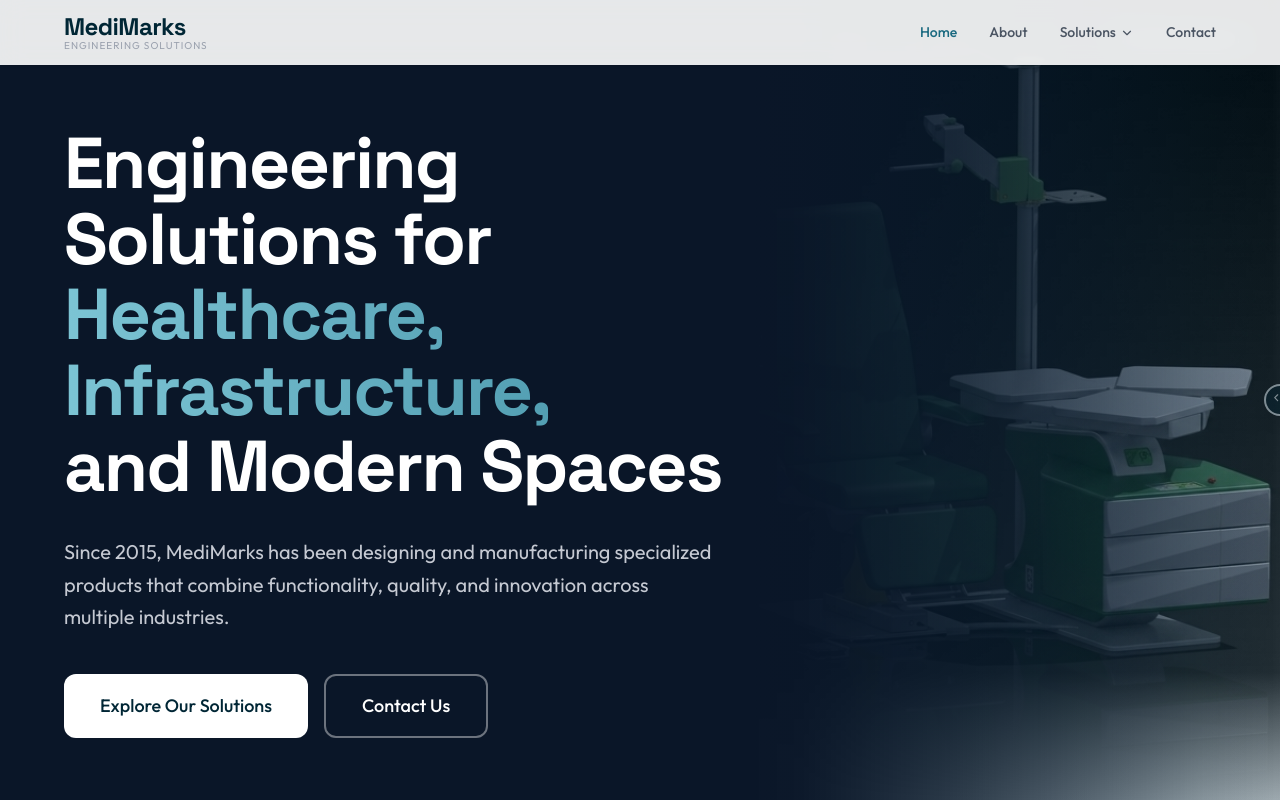
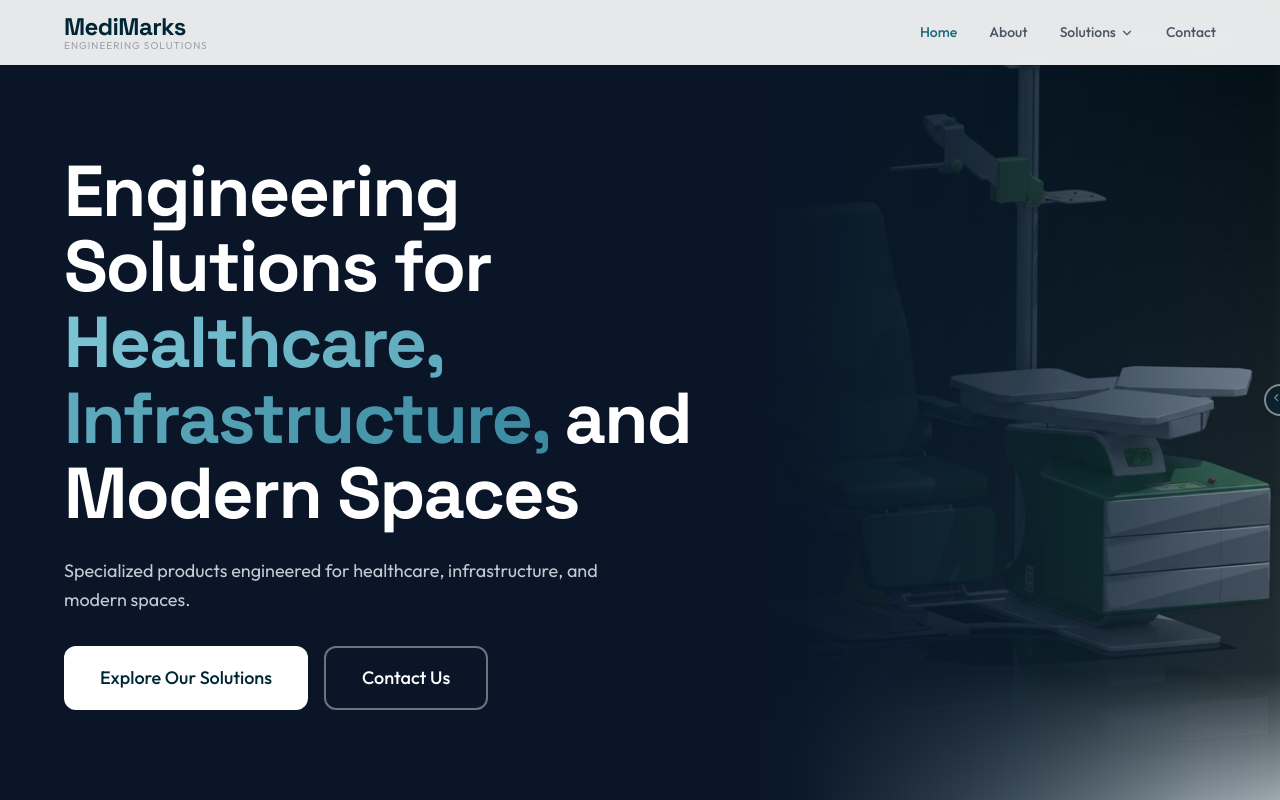
Before and after one commit to yara-hue/medimarks, a Next.js app: page /medimarks/ in a window 1280 px wide. Shown: the top 800 px of the page. Built offline with nearby package versions, Linux system fonts and the light colour scheme.

Commit message:
Clean up hero - shorter text, narrower width, less clutter

```diff
--- a/src/components/sections/home/Hero.tsx
+++ b/src/components/sections/home/Hero.tsx
@@ -22,7 +22,7 @@ export function Hero() {
       <div className="absolute inset-0 bg-gradient-to-r from-navy-900/95 via-navy-900/75 to-navy-900/30 z-[2]" />
 
       <div className="relative z-10 mx-auto max-w-7xl px-6 md:px-10 lg:px-16 w-full">
-        <div className="max-w-3xl">
+        <div className="max-w-2xl">
           <motion.h1
             initial={{ opacity: 0, y: 20 }}
             animate={{ opacity: 1, y: 0 }}
@@ -30,27 +30,26 @@ export function Hero() {
             className="text-4xl sm:text-5xl md:text-6xl lg:text-[4.5rem] font-heading font-bold text-white leading-snug md:leading-[1.05] tracking-tight"
           >
             Engineering Solutions for
-            <span className="block text-transparent bg-clip-text bg-gradient-to-r from-navy-200 to-navy-400">
-              Healthcare, Infrastructure,
+            <span className="text-transparent bg-clip-text bg-gradient-to-r from-navy-200 to-navy-400">
+              {" "}Healthcare, Infrastructure,
             </span>
-            and Modern Spaces
+            {" "}and Modern Spaces
           </motion.h1>
 
           <motion.p
             initial={{ opacity: 0, y: 20 }}
             animate={{ opacity: 1, y: 0 }}
             transition={{ duration: 0.6, delay: 0.25 }}
-            className="mt-8 text-lg md:text-xl text-gray-300 dark:text-gray-400 max-w-2xl leading-relaxed"
+            className="mt-6 text-base md:text-lg text-gray-300 dark:text-gray-400 leading-relaxed max-w-xl"
           >
-            Since 2015, MediMarks has been designing and manufacturing specialized products
-            that combine functionality, quality, and innovation across multiple industries.
+            Specialized products engineered for healthcare, infrastructure, and modern spaces.
           </motion.p>
 
           <motion.div
             initial={{ opacity: 0, y: 20 }}
             animate={{ opacity: 1, y: 0 }}
             transition={{ duration: 0.6, delay: 0.4 }}
-            className="mt-10 flex flex-wrap gap-4"
+            className="mt-8 flex flex-wrap gap-4"
           >
             <Button href="/solutions" size="lg" className="bg-white text-navy-900 hover:bg-gray-100 dark:bg-white dark:text-navy-900">
               Explore Our Solutions
```
